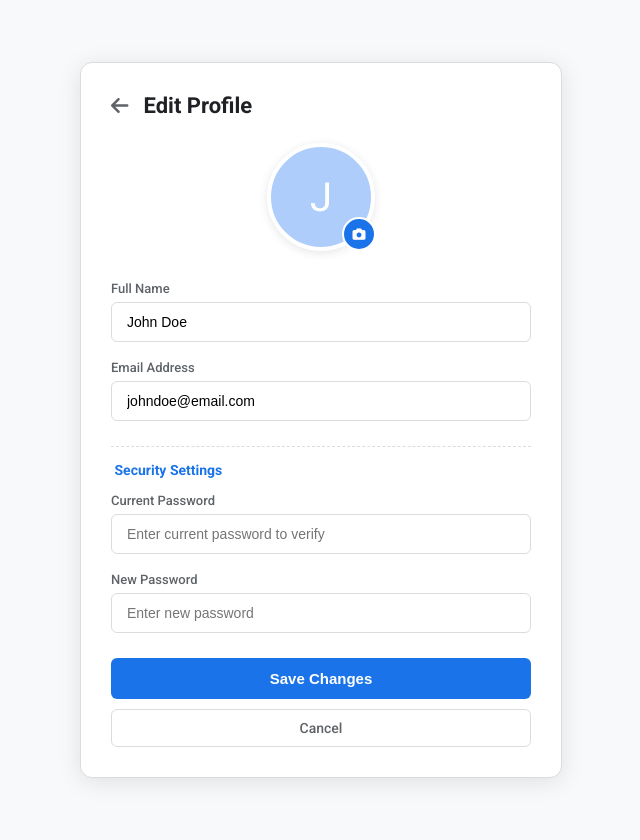
After one commit to jahidhasanpiyesh/Universal-Translator-Web-App, a Django app: page /profile_edit/ in a window 1280 px wide. The commit adds this page. Shown: the whole page, without its empty margins (319-959 px from the left). Run offline with Django 5.2, Linux system fonts and the light colour scheme.

Commit message:
update profile edit section added.

```diff
--- a/core/urls.py
+++ b/core/urls.py
@@ -4,4 +4,5 @@ urlpatterns = [
     path('', views.home, name='home'),
     path('signin/', views.signin, name='signin'),
     path('profile/', views.profile, name='profile'),
+    path('profile_edit/', views.profile_edit, name='profile_edit'),
 ]
--- a/core/views.py
+++ b/core/views.py
@@ -9,3 +9,6 @@ def signin(request):
 
 def profile(request):
     return render(request, 'profile.html')
+
+def profile_edit(request):
+    return render(request, 'profile_edit.html')
--- a/templates/profile.html
+++ b/templates/profile.html
@@ -166,7 +166,7 @@
     <div class="profile-container">
         <div class="top-bar">
             <a href="{% url 'home'%}" class="back-link"><i class="fa-solid fa-angle-left me-2"></i> Back to Translator</a>
-            <a href="#" class="edit-btn">Edit Profile</a>
+            <a href="{% url 'profile_edit' %}" class="edit-btn">Edit Profile</a>
         </div>
 
         <div class="profile-header">
--- /dev/null
+++ b/templates/profile_edit.html
@@ -0,0 +1,230 @@
+<!DOCTYPE html>
+<html lang="en">
+<head>
+    <meta charset="UTF-8">
+    <meta name="viewport" content="width=device-width, initial-scale=1.0">
+    <title>Edit Profile - Universal Translator</title>
+    <link href="https://fonts.googleapis.com/css2?family=Roboto:wght@400;500;700&display=swap" rel="stylesheet">
+    <link rel="stylesheet" href="https://cdnjs.cloudflare.com/ajax/libs/font-awesome/6.0.0/css/all.min.css">
+
+    <style>
+        :root {
+            --primary-blue: #1a73e8;
+            --btn-hover: #1765cc;
+            --border-light: #dadce0;
+            --text-dark: #202124;
+            --text-grey: #5f6368;
+            --bg-body: #f8f9fa;
+            --danger-red: #d93025;
+        }
+
+        body {
+            font-family: 'Roboto', sans-serif;
+            background-color: var(--bg-body);
+            display: flex;
+            justify-content: center;
+            align-items: center;
+            min-height: 100vh;
+            margin: 20px 0; /* Space for scrolling on small screens */
+        }
+
+        .edit-container {
+            background: #ffffff;
+            width: 420px;
+            border-radius: 12px;
+            box-shadow: 0 4px 25px rgba(0,0,0,0.1);
+            border: 1px solid var(--border-light);
+            padding: 30px;
+        }
+
+        .header {
+            display: flex;
+            align-items: center;
+            margin-bottom: 25px;
+        }
+
+        .back-btn {
+            text-decoration: none;
+            color: var(--text-grey);
+            font-size: 20px;
+            margin-right: 15px;
+            transition: 0.2s;
+        }
+
+        .back-btn:hover { color: var(--text-dark); }
+
+        h2 {
+            margin: 0;
+            font-size: 22px;
+            color: var(--text-dark);
+        }
+
+        /* Avatar Section */
+        .avatar-edit {
+            text-align: center;
+            position: relative;
+            margin-bottom: 30px;
+        }
+
+        .avatar-preview {
+            width: 100px;
+            height: 100px;
+            border-radius: 50%;
+            background-color: #aecdfb;
+            display: flex;
+            align-items: center;
+            justify-content: center;
+            font-size: 40px;
+            color: white;
+            margin: 0 auto;
+            border: 4px solid #fff;
+            box-shadow: 0 2px 10px rgba(0,0,0,0.1);
+        }
+
+        .upload-icon {
+            position: absolute;
+            bottom: 0;
+            right: 155px;
+            background: var(--primary-blue);
+            color: white;
+            width: 30px;
+            height: 30px;
+            border-radius: 50%;
+            display: flex;
+            align-items: center;
+            justify-content: center;
+            cursor: pointer;
+            border: 2px solid white;
+            font-size: 13px;
+        }
+
+        /* Form Styling */
+        .form-group {
+            margin-bottom: 18px;
+        }
+
+        .form-group label {
+            display: block;
+            font-size: 13px;
+            color: var(--text-grey);
+            margin-bottom: 6px;
+            font-weight: 500;
+        }
+
+        .form-group input {
+            width: 100%;
+            padding: 11px 15px;
+            border: 1px solid var(--border-light);
+            border-radius: 6px;
+            font-size: 14px;
+            box-sizing: border-box;
+            outline: none;
+            transition: all 0.2s;
+        }
+
+        .form-group input:focus {
+            border-color: var(--primary-blue);
+            box-shadow: 0 0 0 2px rgba(26, 115, 232, 0.1);
+        }
+
+        /* Password Section Divider */
+        .section-divider {
+            margin: 25px 0 15px;
+            padding-top: 15px;
+            border-top: 1px dashed var(--border-light);
+            font-size: 14px;
+            color: var(--primary-blue);
+            font-weight: bold;
+        }
+
+        /* Action Buttons */
+        .btn-group {
+            margin-top: 25px;
+            display: flex;
+            flex-direction: column;
+            gap: 10px;
+        }
+
+        .save-btn {
+            background-color: var(--primary-blue);
+            color: white;
+            border: none;
+            padding: 12px;
+            border-radius: 6px;
+            font-weight: 600;
+            font-size: 15px;
+            cursor: pointer;
+            transition: 0.3s;
+        }
+
+        .save-btn:hover { background-color: var(--btn-hover); }
+
+        .cancel-btn {
+            background-color: transparent;
+            color: var(--text-grey);
+            border: 1px solid var(--border-light);
+            padding: 10px;
+            border-radius: 6px;
+            text-align: center;
+            text-decoration: none;
+            font-weight: 500;
+            font-size: 14px;
+            transition: 0.3s;
+        }
+
+        .cancel-btn:hover {
+            background-color: #f1f3f4;
+            color: var(--text-dark);
+        }
+    </style>
+</head>
+<body>
+
+    <div class="edit-container">
+        <div class="header">
+            <a href="{% url 'profile' %}" class="back-btn"><i class="fa-solid fa-arrow-left"></i></a>
+            <h2>Edit Profile</h2>
+        </div>
+
+        <form action="#" method="POST" enctype="multipart/form-data">
+            <div class="avatar-edit">
+                <div class="avatar-preview" id="preview">J</div>
+                <label for="file-upload" class="upload-icon">
+                    <i class="fa-solid fa-camera"></i>
+                </label>
+                <input id="file-upload" type="file" style="display:none;" />
+            </div>
+
+            <div class="form-group">
+                <label>Full Name</label>
+                <input type="text" value="John Doe" placeholder="Full name">
+            </div>
+
+            <div class="form-group">
+                <label>Email Address</label>
+                <input type="email" value="johndoe@email.com" placeholder="Email">
+            </div>
+
+            <div class="section-divider">
+                <i class="fa-solid fa-shield-halved me-1"></i> Security Settings
+            </div>
+
+            <div class="form-group">
+                <label>Current Password</label>
+                <input type="password" placeholder="Enter current password to verify">
+            </div>
+
+            <div class="form-group">
+                <label>New Password</label>
+                <input type="password" placeholder="Enter new password">
+            </div>
+
+            <div class="btn-group">
+                <button type="submit" class="save-btn">Save Changes</button>
+                <a href="{% url 'home' %}" class="cancel-btn">Cancel</a>
+            </div>
+        </form>
+    </div>
+
+</body>
+</html>
```
